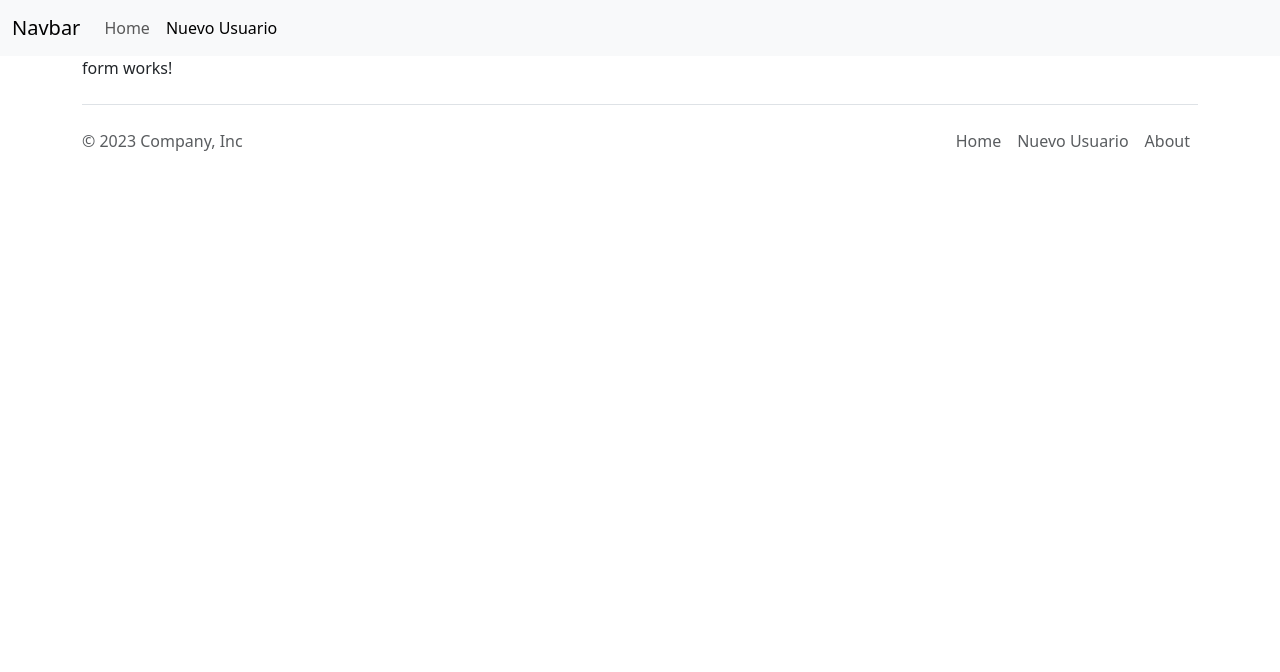
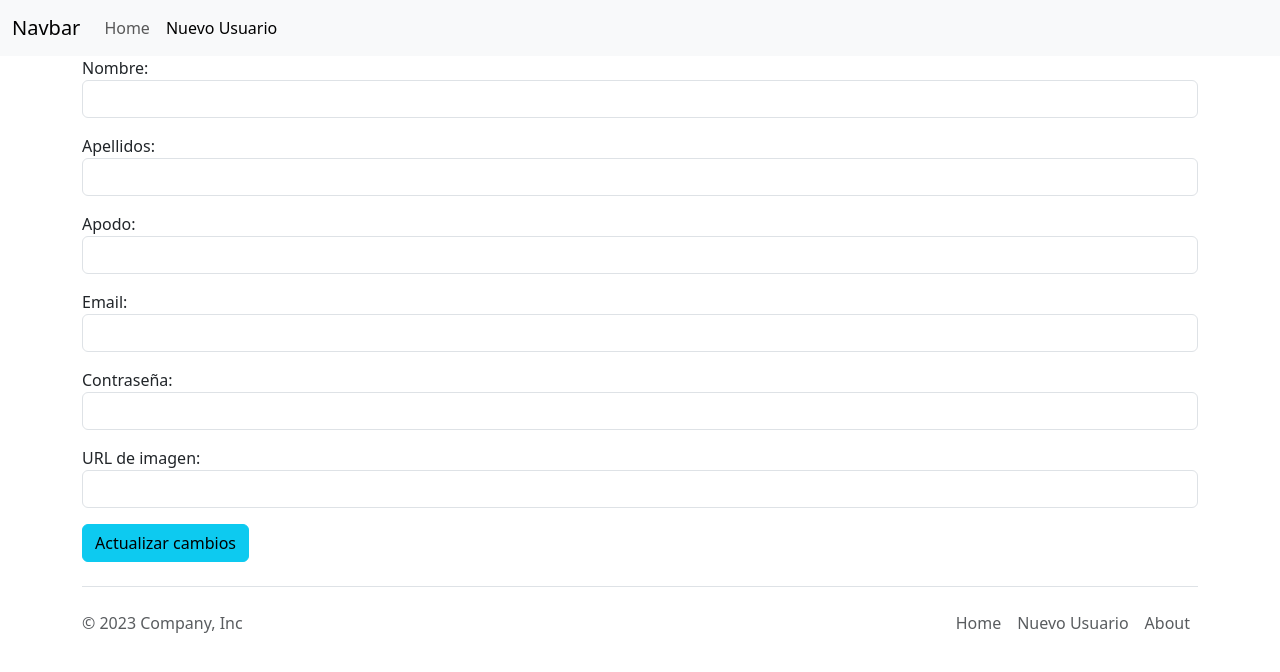
Before and after one commit to albegosu/api-externa-angular, an Angular app: page /newuser in a window 1280 px wide. Shown: the top 672 px of the page. Built offline with nearby package versions, Linux system fonts and the light colour scheme; no server answers.

Commit message:
Reactive Form ok, Update/Delete/Put methods ok

```diff
--- a/src/app/app.module.ts
+++ b/src/app/app.module.ts
@@ -1,6 +1,7 @@
 import { NgModule } from '@angular/core';
 import { BrowserModule } from '@angular/platform-browser';
 import { HttpClientModule } from '@angular/common/http';
+import { ReactiveFormsModule } from '@angular/forms';
 
 import { AppRoutingModule } from './app-routing.module';
 import { AppComponent } from './app.component';
@@ -26,7 +27,8 @@ import { NotFoundComponent } from './pages/not-found/not-found.component';
   imports: [
     BrowserModule,
     AppRoutingModule,
-    HttpClientModule
+    HttpClientModule,
+    ReactiveFormsModule
   ],
   providers: [],
   bootstrap: [AppComponent]
--- a/src/app/components/form/form.component.html
+++ b/src/app/components/form/form.component.html
@@ -1 +1,28 @@
-<p>form works!</p>
+<form class="form" [formGroup]="userProfile" (ngSubmit)="dataForm()">
+  <div class="mb-3">
+    <label for="first_name">Nombre:</label>
+    <input class="form-control" type="text" formControlName="first_name" id="first_name">
+  </div>
+  <div class="mb-3">
+    <label for="last_name">Apellidos:</label>
+    <input class="form-control" type="text" formControlName="last_name" id="last_name">
+  </div>
+  <div class="mb-3">
+    <label for="username">Apodo:</label>
+    <input class="form-control" type="text" formControlName="username" id="username">
+  </div>
+  <div class="mb-3">
+    <label for="email">Email:</label>
+    <input class="form-control" type="text" formControlName="email" id="email">
+  </div>
+  <div class="mb-3">
+    <label for="password">Contraseña:</label>
+    <input class="form-control" type="password" formControlName="password" id="password">
+  </div>
+  <div class="mb-3">
+    <label for="image">URL de imagen:</label>
+    <input class="form-control" type="text" formControlName="image" id="image">
+  </div>
+
+  <input type="submit" class="btn btn-info" value="Actualizar cambios">
+</form>
--- a/src/app/components/form/form.component.ts
+++ b/src/app/components/form/form.component.ts
@@ -1,4 +1,7 @@
-import { Component } from '@angular/core';
+import { Component, Inject, inject } from '@angular/core';
+import { FormControl, FormGroup } from '@angular/forms';
+import { ActivatedRoute, Router } from '@angular/router';
+import { UserService } from 'src/app/services/users.service';
 
 @Component({
   selector: 'app-form',
@@ -6,5 +9,65 @@ import { Component } from '@angular/core';
   styleUrls: ['./form.component.css']
 })
 export class FormComponent {
+  userProfile: FormGroup
+  activatedRoute = inject(ActivatedRoute);
+  userService = inject(UserService)
+  router = inject(Router)
+
+  constructor(){
+    this.userProfile = new FormGroup({
+      first_name: new FormControl("", []),
+      last_name: new FormControl("", []),
+      username: new FormControl("", []),
+      email: new FormControl("", []),
+      password: new FormControl("", []),
+      image: new FormControl("", [])
+    }, []);
+  }
+
+  ngOnInit(): void {
+
+    this.activatedRoute.params.subscribe(async (params: any) => {
+      let id: string = String(params.iduser);
+
+      if (id) {
+        let response = await this.userService.getById(id)
+        console.log(response);
+
+        this.userProfile = new FormGroup({
+          _id: new FormControl(response._id, []),
+          first_name: new FormControl(response.first_name, []),
+          last_name: new FormControl(response.last_name, []),
+          username: new FormControl(response.username, []),
+          email: new FormControl(response.email, []),
+          password: new FormControl(response.password, []),
+          image: new FormControl(response.image, [])
+        }, []);
+      }
+    });
+
+  }
+
+  async dataForm(): Promise<void> {
+  if (this.userProfile.value._id) {
+    let response = await this.userService.update(this.userProfile.value)
+    if (response) {
+      alert('Usuario actualizado correctamente')
+      this.router.navigate(['/home']);
+      console.log(this.userProfile.value);
+    } else {
+      alert('Error al actualizar el perfil del usuario');
+    }
+  } else {
+    let response = await this.userService.create(this.userProfile.value);
+    if (response.id) {
+      alert('Usuario creado correctamente')
+      this.router.navigate(['/home']);
+      console.log(response)
+    } else {
+      alert('Ha habido un error, intentalo de nuevo')
+    }
+  }
 
 }
+}
--- a/src/app/components/user-card/user-card.component.html
+++ b/src/app/components/user-card/user-card.component.html
@@ -3,7 +3,7 @@
   <h3 class="card-title">{{pushUser?.first_name}} {{pushUser?.last_name}}</h3>
   <div class="row g-2">
     <a class="btn btn-info col-12 col-md-4" [routerLink]="['/user/', pushUser?._id]">Ver detalle</a>
-    <a class="btn btn-info col-12 col-md-4" [routerLink]="['updateuser/', pushUser?._id]">Actualizar</a>
-    <a class="btn btn-info col-12 col-md-4" [routerLink]="['/home']">Borrar</a>
+    <a class="btn btn-info col-12 col-md-4" [routerLink]="['/updateuser/', pushUser?._id]">Actualizar</a>
+    <a class="btn btn-info col-12 col-md-4" (click)="deleteUser(pushUser._id)">Borrar</a>
   </div>
 </div>
--- a/src/app/components/user-card/user-card.component.ts
+++ b/src/app/components/user-card/user-card.component.ts
@@ -1,5 +1,7 @@
-import { Component, Input } from '@angular/core';
+import { Component, Input, inject } from '@angular/core';
+import { Router } from '@angular/router';
 import { User } from 'src/app/interfaces/user.interface';
+import { UserService } from 'src/app/services/users.service';
 
 @Component({
   selector: 'app-user-card',
@@ -7,5 +9,18 @@ import { User } from 'src/app/interfaces/user.interface';
   styleUrls: ['./user-card.component.css']
 })
 export class UserCardComponent {
+  userService = inject(UserService);
+  router = inject(Router);
+
   @Input() pushUser!: User | any;
+
+  async deleteUser(id: string): Promise<void> {
+    alert('¿Quieres borrar este perfil de usuario?')
+    let response = await this.userService.delete(id);
+    console.log(response);
+    if (response) {
+      alert('El usuario ha sido borrado correctamente');
+      this.router.navigate(['/home'])
+    }
+  }
 }
--- a/src/app/pages/user-profile/user-profile.component.html
+++ b/src/app/pages/user-profile/user-profile.component.html
@@ -6,7 +6,7 @@
     <p>{{oneUser?.username}}</p>
     <p>{{oneUser?.email}}</p>
     <div>
-      <a class="btn btn-info col-12 col-md-4" [routerLink]="['/user/', oneUser?._id]">Ver detalle</a>
+      <a class="btn btn-info col-12 col-md-4" (click)="deleteUser(oneUser?._id)">Eliminar</a>
       <a class="btn btn-info col-12 col-md-4" [routerLink]="['updateuser/', oneUser?._id]">Actualizar</a>
       <a class="btn btn-info col-12 col-md-4" [routerLink]="['/home']">Voler a listado</a>
     </div>
--- a/src/app/pages/user-profile/user-profile.component.ts
+++ b/src/app/pages/user-profile/user-profile.component.ts
@@ -21,13 +21,13 @@ export class UserProfileComponent {
     })
   }
 
-  // async deletePost(id: number): Promise<void> {
-  //   alert('¿Estas seguro de borrar este post?')
-  //   let response = await this.userService.delete(id);
-  //   console.log(response);
-  //   if (response) {
-  //     alert('producto borrado correctamente');
-  //     this.router.navigate(['/home'])
-  //   }
-  // }
+  async deleteUser(id: string): Promise<void> {
+    alert('¿Quieres borrar este perfil de usuario?')
+    let response = await this.userService.delete(id);
+    console.log(response);
+    if (response) {
+      alert('El usuario ha sido borrado correctamente');
+      this.router.navigate(['/home'])
+    }
+  }
 }
--- a/src/app/services/users.service.ts
+++ b/src/app/services/users.service.ts
@@ -18,13 +18,19 @@ export class UserService {
     .then(response => response.results);
   }
 
-  getById(id: string): Promise<any> {
+  getById(id: string): Promise<User> {
     return lastValueFrom(this.httpClient.get<User>(`${this.url}/${id}`))
   }
 
-  delete(id: number): Promise<any> {
-    return lastValueFrom(this.httpClient.delete<any>(`${this.url}/${id}`))
-    .then(response => response.results);
+  delete(id: string): Promise<User> {
+    return lastValueFrom(this.httpClient.delete<User>(`${this.url}/${id}`))
   }
 
+  create(formData: any): Promise<User> {
+    return lastValueFrom(this.httpClient.post<User>(this.url, formData))
+  }
+
+  update(formData: User): Promise<User> {
+    return lastValueFrom(this.httpClient.put<User>(`${this.url}/${formData.id}`, formData))
+  }
 }
```
